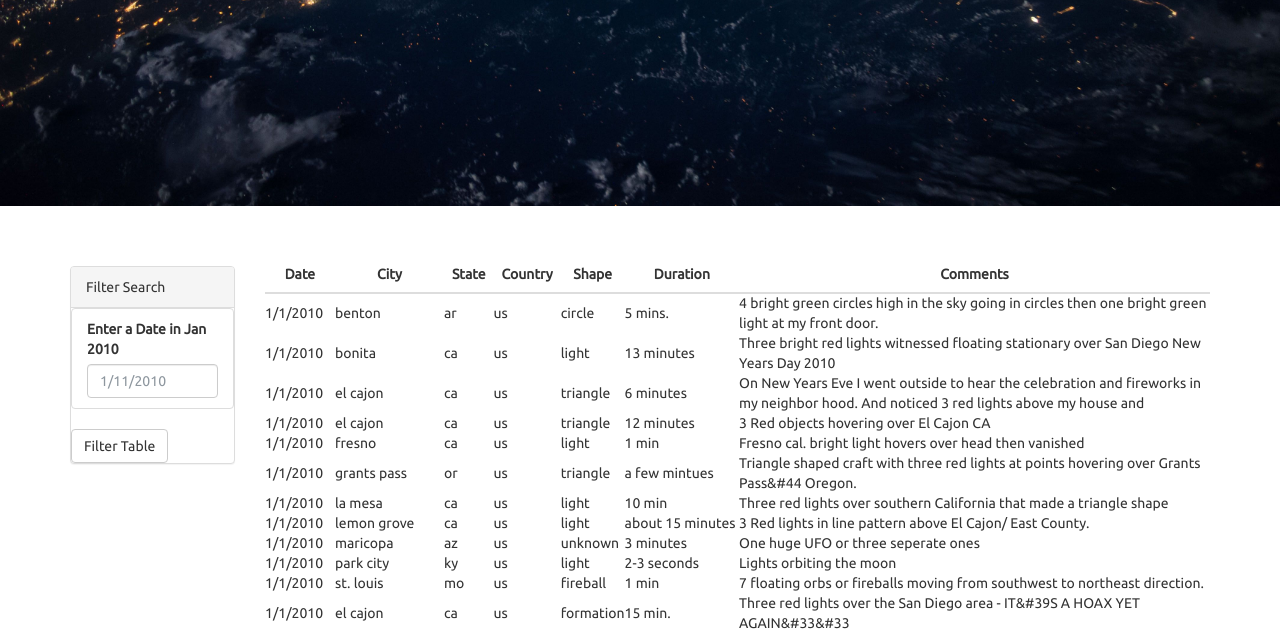
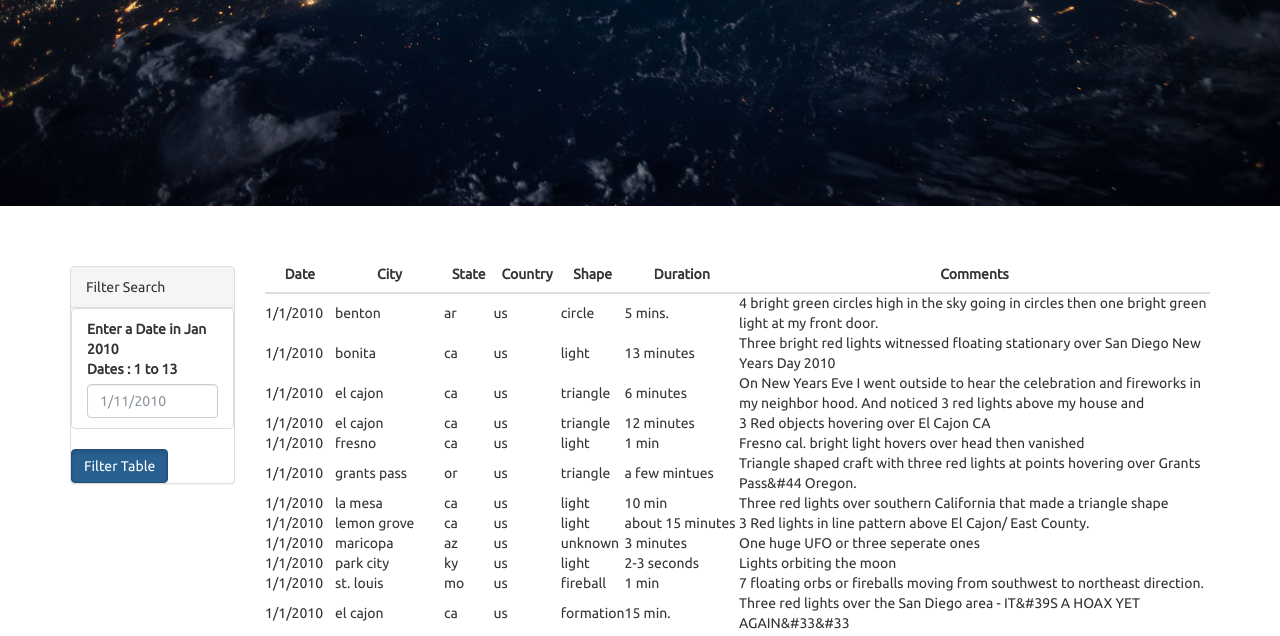
Before and after one commit to SnehaKellogg/UFOsightings, a plain HTML site: page index.html in a window 1280 px wide. Shown: the part 406-1042 px from the top of the page. Drawn offline with nearby package versions, Linux system fonts and the light colour scheme.

Commit message:
add observation date

```diff
--- a/index.html
+++ b/index.html
@@ -36,12 +36,12 @@
                   <div class="form-group">
                     <ul class="list-group" id="filters">
                       <li class="filter list-group-item">
-                        <label for="date">Enter a Date in Jan 2010</label>
+                        <label for="date">Enter a Date in Jan 2010 <br> Dates : 1 to 13</label>
                         <input class="form-control" id="datetime" type="text" placeholder="1/11/2010">
                       </li>
                     </ul>
                   </div>
-                  <button id="filter-btn" type="submit" class="btn btn-default">Filter Table</button>
+                  <button id="filter-btn" type="submit" class="btn btn-primary active">Filter Table</button>
                 </form>
               </div>
             </div>
```
